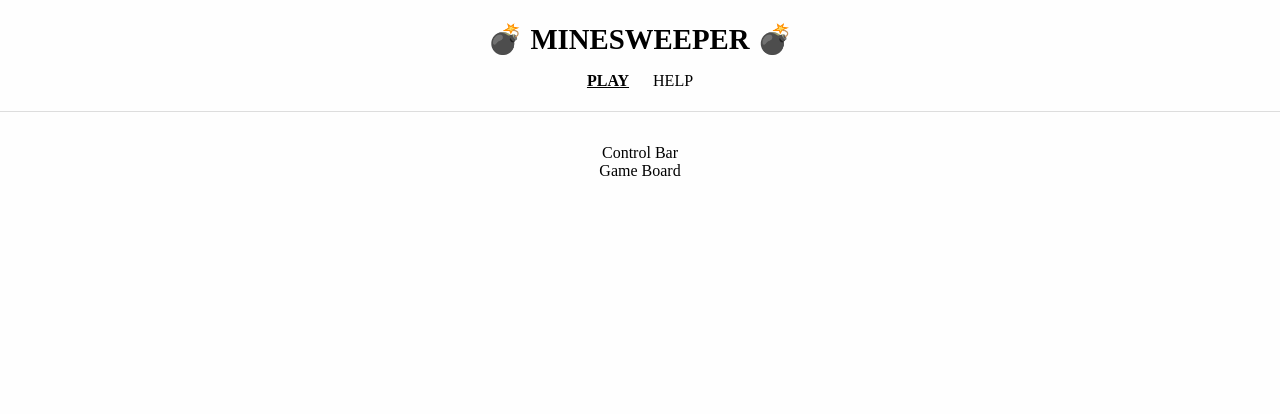
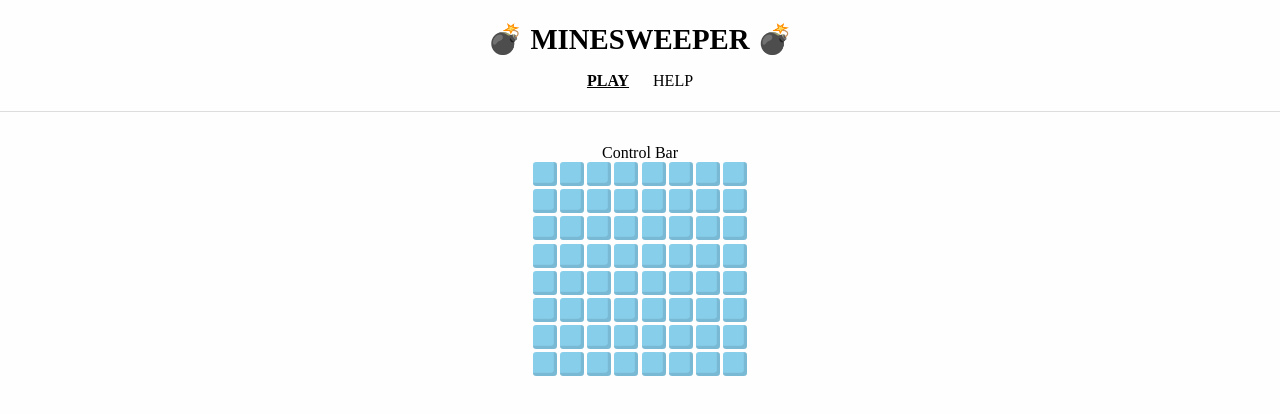
Before and after one commit to RoseJang2000/react-minesweeper-game, a React (Create React App) app: page / in a window 1280 px wide. Shown: the top 414 px of the page. Built offline with nearby package versions, Linux system fonts and the light colour scheme.

Commit message:
:sparkles: Feat : Board에 Cell 컴포넌트 테스트 배치

```diff
--- a/src/components/board/Board.tsx
+++ b/src/components/board/Board.tsx
@@ -1,5 +1,17 @@
+import Cell from 'components/cell/Cell';
+import { CellsWrapper } from './BoardStyle';
+
 const Board = () => {
-  return <div>Game Board</div>;
+  const rowSize = 8;
+  const colSize = 8;
+  const testArr = Array(rowSize * colSize).fill(null);
+  return (
+    <CellsWrapper rowSize={rowSize} colSize={colSize}>
+      {testArr.map((_, i) => (
+        <Cell key={i} />
+      ))}
+    </CellsWrapper>
+  );
 };
 
 export default Board;
--- /dev/null
+++ b/src/components/board/BoardStyle.ts
@@ -0,0 +1,11 @@
+import styled from 'styled-components';
+import { CELL_SIZE } from 'utils/constants';
+
+const CellsWrapper = styled.div<{ rowSize: number; colSize: number }>`
+  display: grid;
+  grid-template-columns: repeat(${(props) => props.rowSize}, ${CELL_SIZE}rem);
+  grid-template-rows: repeat(${(props) => props.colSize}, ${CELL_SIZE}rem);
+  gap: 0.2rem;
+`;
+
+export { CellsWrapper };
```
